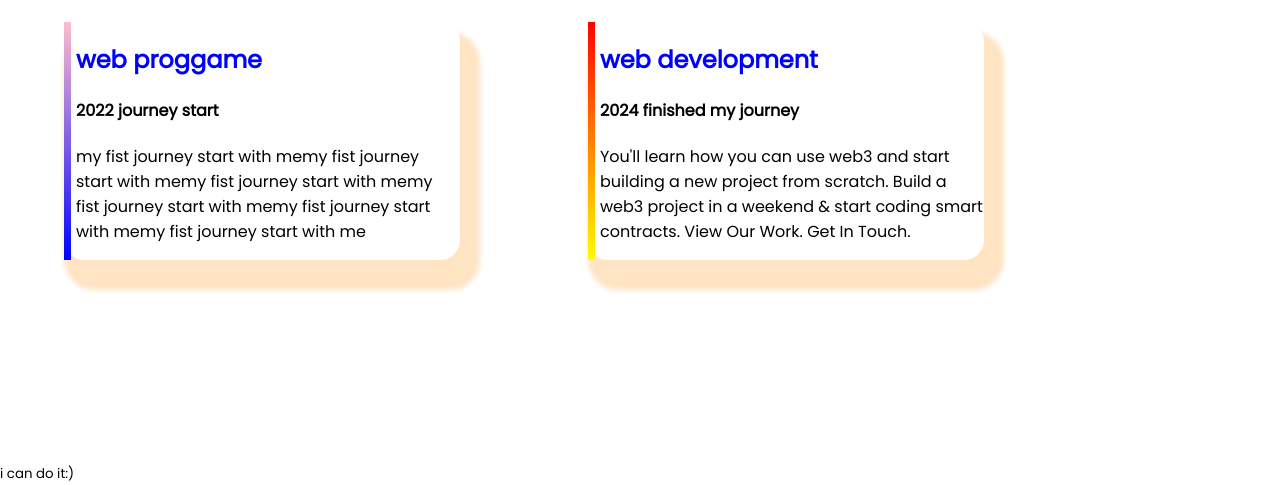
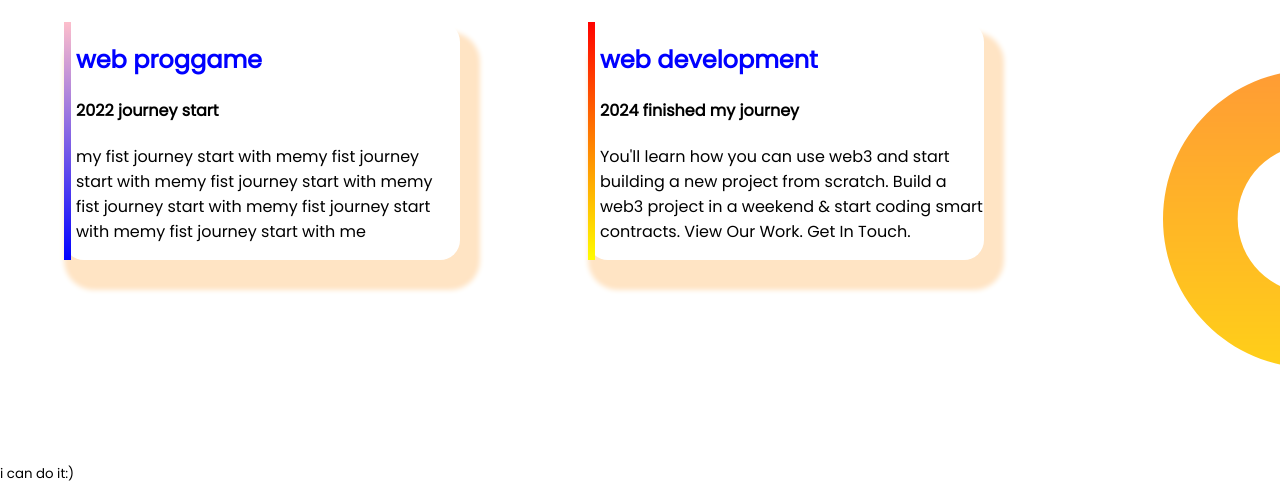
Before and after one commit to OnirbanMohii/my-first-repository, a plain HTML site: page index.html in a window 1280 px wide. Shown: the part 1171-1656 px from the top of the page. Drawn offline with Linux system fonts and the light colour scheme.

Commit message:
backgroung image add

```diff
--- a/style.css
+++ b/style.css
@@ -64,6 +64,8 @@ h2 {
     border-image-slice: 2;
 }
 
-small {
-    text-align: center;
+.mission {
+    background-image: url(images/dream-bg.png);
+    background-repeat: no-repeat;
+    background-position: right;
 }
```
